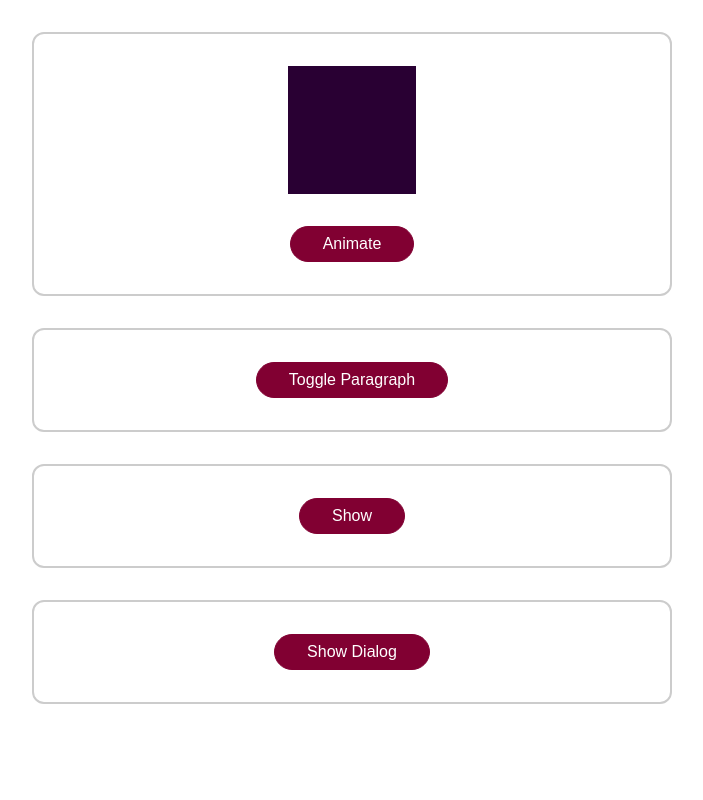
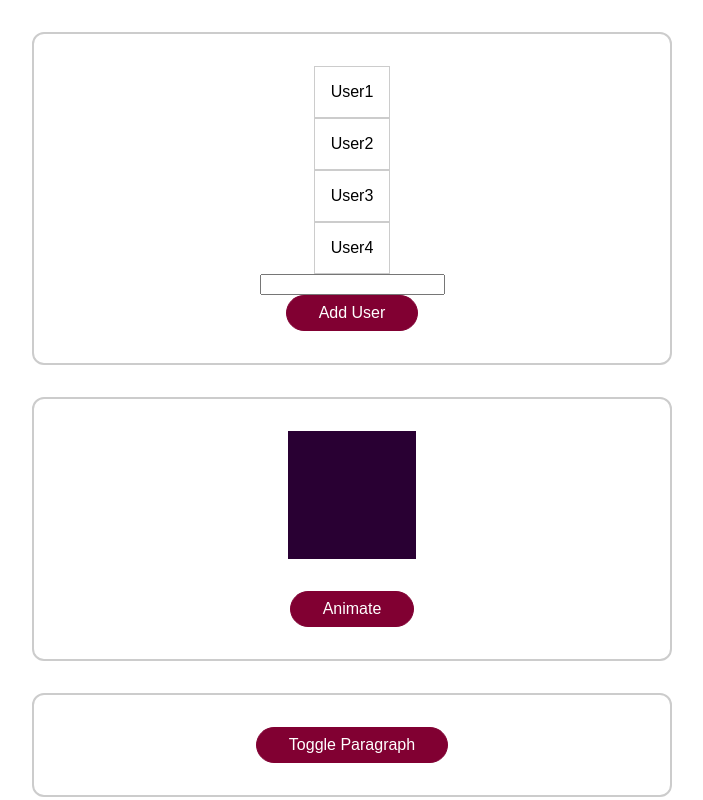
Before and after one commit to Marcian1/VueJsPractice, a Vue app in the folder animations-01-starting-setup/: page / in a window 1280 px wide. Shown: the top 800 px of the page, without its empty margins (288-991 px from the left). Built offline with nearby package versions, Linux system fonts and the light colour scheme.

Commit message:
Getting started with animated lists

```diff
--- a/animations-01-starting-setup/src/App.vue
+++ b/animations-01-starting-setup/src/App.vue
@@ -1,4 +1,7 @@
 <template>
+  <div class="container">
+    <users-list></users-list>
+  </div>
   <div class="container">
     <div class="block" :class="{animate: animatedBlock}"></div>
     <button @click="animateBlock">Animate</button>
@@ -34,7 +37,11 @@
 </template>
 
 <script>
+import UsersList from './components/UsersList.vue'
 export default {
+  components: {
+    UsersList
+  },
   data() {
     return {
       animatedBlock: false,
--- /dev/null
+++ b/animations-01-starting-setup/src/components/UsersList.vue
@@ -0,0 +1,44 @@
+<template>
+  <ul>
+    <li v-for="user in users" :key="user" @click="removeUser(user)">
+      {{ user }}
+    </li>
+  </ul>
+  <input type="text" ref="inputText" />
+  <button @click="addUser()">Add User</button>
+</template>
+
+<script>
+export default {
+  data() {
+    return {
+      users: ['User1', 'User2', 'User3', 'User4']
+    };
+  },
+  methods: {
+    addUser() {
+      const enteredValue = this.$refs.inputText.value;
+      this.users.push(enteredValue);
+    },
+    removeUser(user) {
+      console.log(user);
+      this.users = this.users.filter(usr => usr !== user);
+    }
+  }
+};
+</script>
+
+<style scoped>
+ul {
+  list-style: none; /* Removes the bullet points of the list */
+  margin: 0;
+  padding: 0;
+}
+li {
+  border: 1px solid #ccc;
+  padding: 1rem;
+  text-align: center;
+
+}
+
+</style>
```
